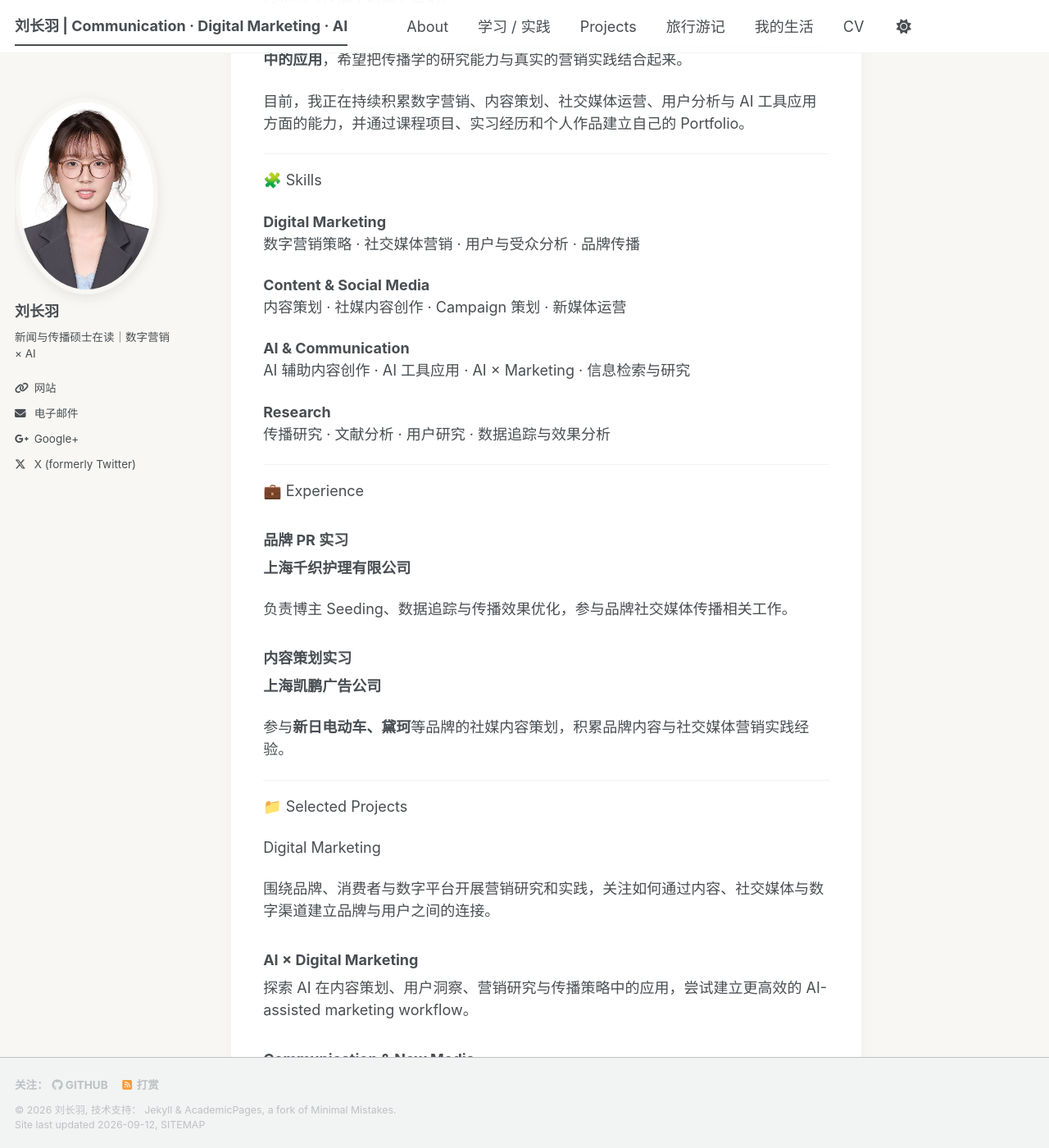
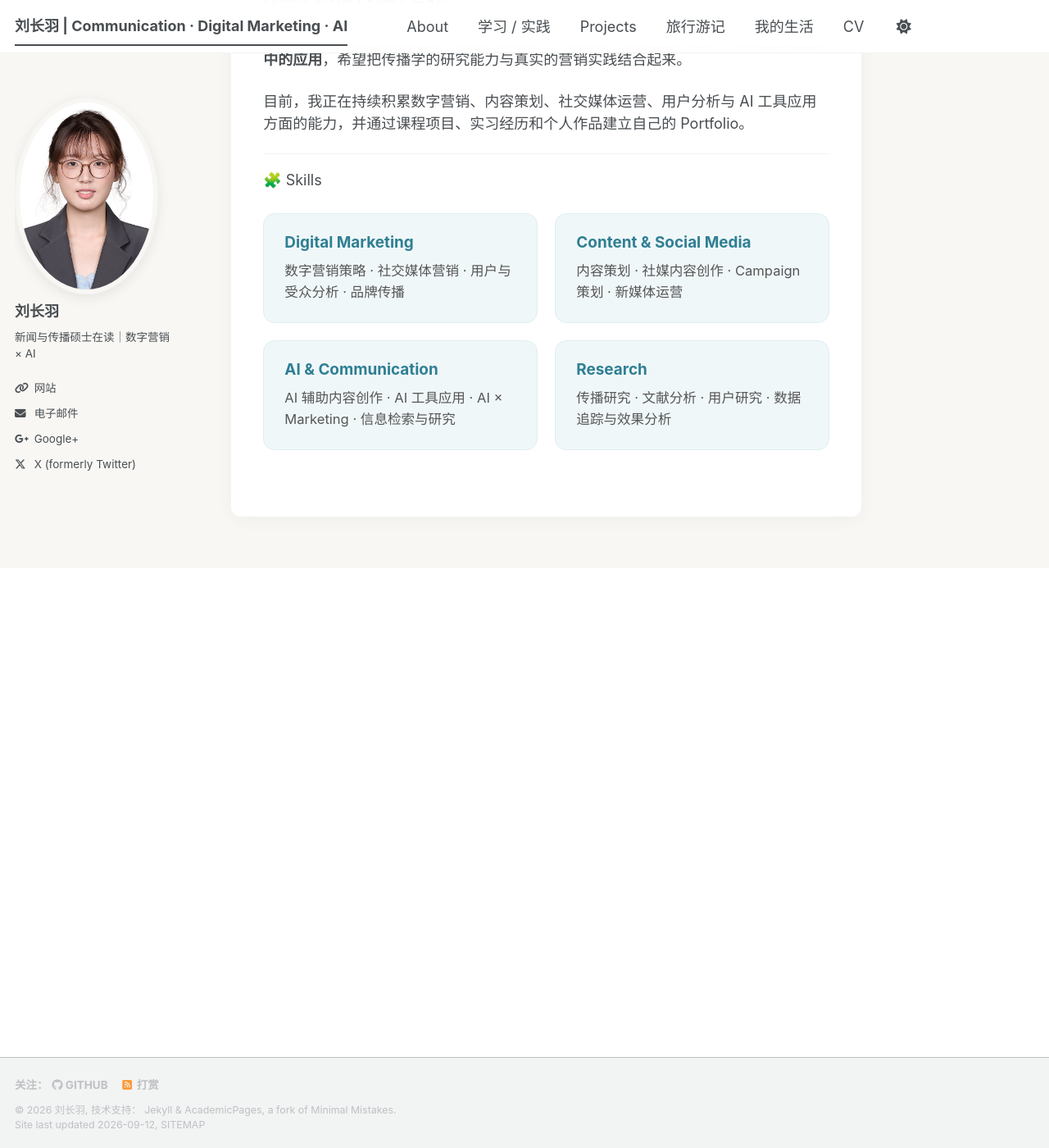
Before and after one commit to lunaalovegood2004-del/lunaalovegood2004-del.github.io, a Jekyll site: the page built from _pages/about.md, in a window 1280 px wide and 1400 px high, scrolled down 348 px. Shown: the whole window at 82% size. Built offline with Jekyll 4.4.1, drawn with Linux system fonts in a browser that asks for light colours; a style sheet for code colours, icons or effects is not loaded; some of the changed text lies outside the part shown.

Commit message:
Update about.md

```diff
--- a/_pages/about.md
+++ b/_pages/about.md
@@ -20,67 +20,62 @@ redirect_from:
 
 ---
 
- 🧩 Skills
+🧩 Skills
 
-**Digital Marketing**
-数字营销策略 · 社交媒体营销 · 用户与受众分析 · 品牌传播
+<div class="skills-grid">
+  <div class="skill-card">
+    <h4>Digital Marketing</h4>
+    <p>数字营销策略 · 社交媒体营销 · 用户与受众分析 · 品牌传播</p>
+  </div>
 
-**Content & Social Media**
-内容策划 · 社媒内容创作 · Campaign 策划 · 新媒体运营
+  <div class="skill-card">
+    <h4>Content & Social Media</h4>
+    <p>内容策划 · 社媒内容创作 · Campaign 策划 · 新媒体运营</p>
+  </div>
 
-**AI & Communication**
-AI 辅助内容创作 · AI 工具应用 · AI × Marketing · 信息检索与研究
+  <div class="skill-card">
+    <h4>AI & Communication</h4>
+    <p>AI 辅助内容创作 · AI 工具应用 · AI × Marketing · 信息检索与研究</p>
+  </div>
 
-**Research**
-传播研究 · 文献分析 · 用户研究 · 数据追踪与效果分析
+  <div class="skill-card">
+    <h4>Research</h4>
+    <p>传播研究 · 文献分析 · 用户研究 · 数据追踪与效果分析</p>
+  </div>
+</div>
 
----
+<style>
+.skills-grid {
+  display: grid;
+  grid-template-columns: repeat(auto-fit, minmax(240px, 1fr));
+  gap: 1.2rem;
+  margin: 1.5rem 0 2.5rem;
+}
 
- 💼 Experience
+.skill-card {
+  background: #f0f7f9;          /* 浅青绿色背景 */
+  border-radius: 14px;          /* 圆角矩形 */
+  padding: 1.3rem 1.4rem;
+  border: 1px solid #e0eef2;
+  transition: all 0.25s ease;
+}
 
-### 品牌 PR 实习
-**上海千织护理有限公司**
+.skill-card:hover {
+  transform: translateY(-3px);
+  box-shadow: 0 8px 20px rgba(47, 127, 147, 0.12);
+  background: #e8f4f7;
+}
 
-负责博主 Seeding、数据追踪与传播效果优化，参与品牌社交媒体传播相关工作。
+.skill-card h4 {
+  margin: 0 0 0.6rem 0;
+  font-size: 1.05rem;
+  color: #2f7f93;
+}
 
-### 内容策划实习
-**上海凯鹏广告公司**
-
-参与**新日电动车、黛珂**等品牌的社媒内容策划，积累品牌内容与社交媒体营销实践经验。
-
----
-
- 📁 Selected Projects
-
- Digital Marketing
-
-围绕品牌、消费者与数字平台开展营销研究和实践，关注如何通过内容、社交媒体与数字渠道建立品牌与用户之间的连接。
-
-### AI × Digital Marketing
-
-探索 AI 在内容策划、用户洞察、营销研究与传播策略中的应用，尝试建立更高效的 AI-assisted marketing workflow。
-
-### Communication & New Media
-
-围绕广告、新媒体、数字传播等主题完成课程研究与实践项目，并将研究成果逐步转化为可展示的作品。
-
----
-
-## 🎓 Education
-
-**南京大学**
-新闻与传播硕士｜数字营销方向｜预计 2029 年毕业
-
-**上海师范大学**
-广告学文学学士｜2026 年毕业
-
----
-
-
-
-## 📮 Contact
-
-欢迎通过 Email 或 GitHub 与我联系。
-
-**Email:** 13525991276@163.com
-**GitHub:** [lunaalovegood2004-del](https://github.com/lunaalovegood2004-del)
+.skill-card p {
+  margin: 0;
+  font-size: 0.92rem;
+  line-height: 1.55;
+  color: #555;
+}
+</style>
```
